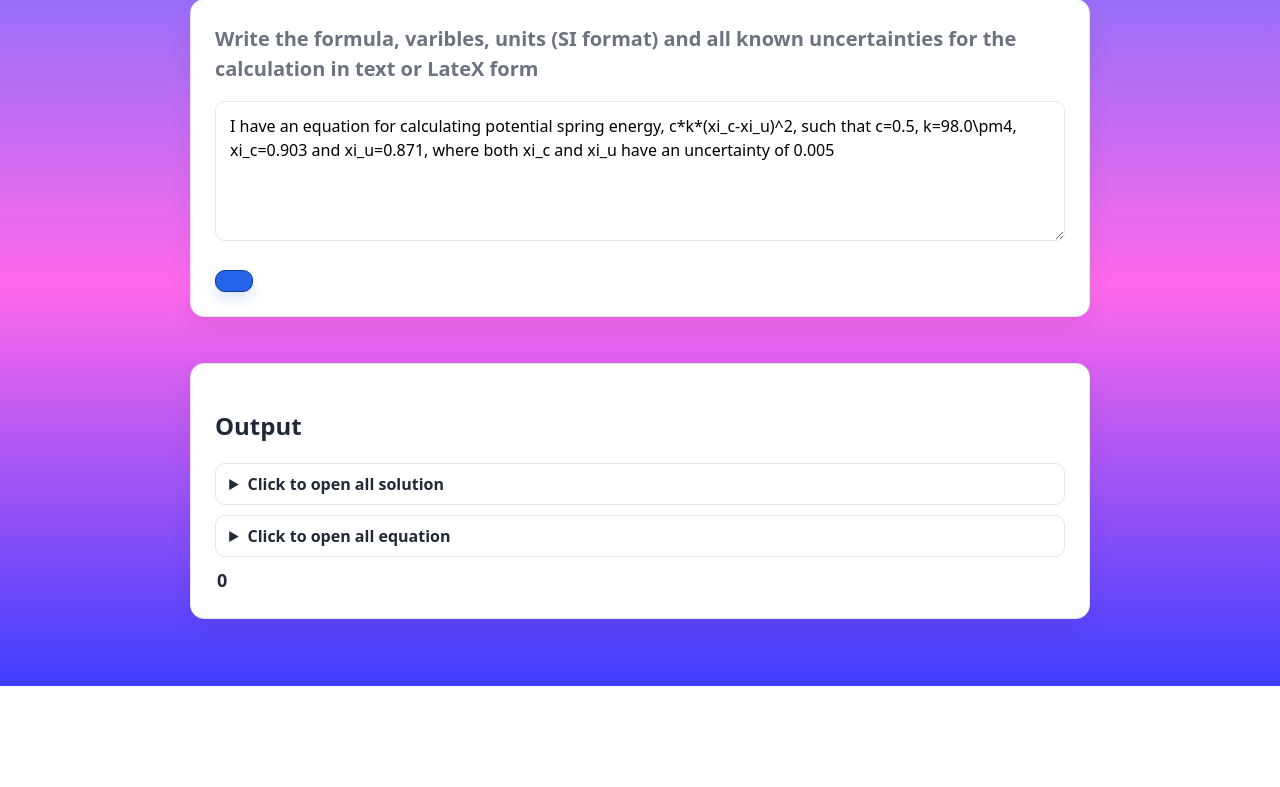
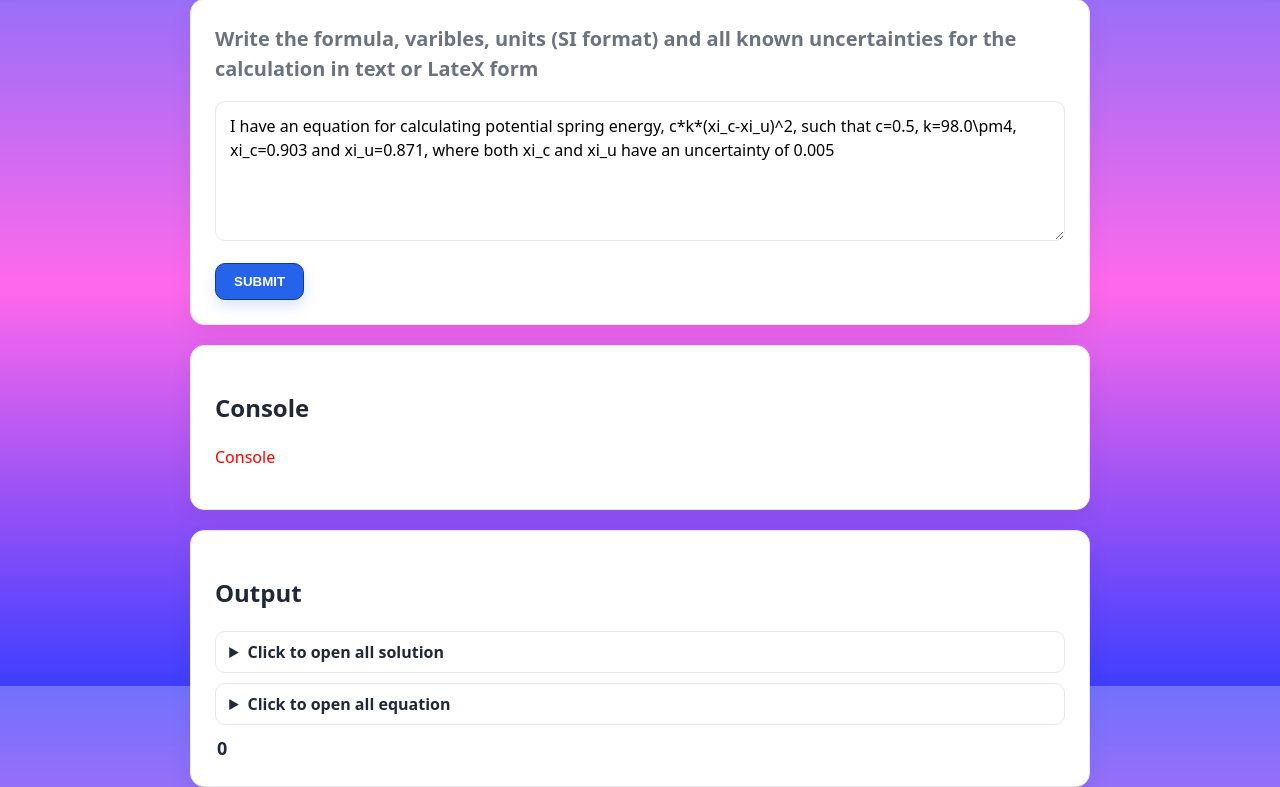
Before and after one commit to ImNotJahan/Emberhacks2025, a Flask app: page / in a window 1280 px wide. Shown: the part 114-901 px from the top of the page. Before the commit the page ends 800 px from the top, so only its background shows below. Run offline with Flask 3, Linux system fonts and the light colour scheme; parts of the project's set-up code (start-up, migrations or seed data) failed here and were passed over.

Commit message:
Waiting is done

```diff
--- a/app.py
+++ b/app.py
@@ -7,6 +7,7 @@ import json
 
 app = Flask(__name__)
 manager = RequestsManager()
+console_txt = "Console"
 
 @app.route("/")
 def home(): #Sets the website
@@ -21,8 +22,8 @@ def getInput():
     print(value)
     print(solution)
     print(equation)
-
-    payload = {"val": value, "sol": solution, "equ": equation}
+    console_txt = "Done!"
+    payload = {"val": value, "sol": solution, "equ": equation, "console": console_txt}
 
     return Response(
         json.dumps(payload, ensure_ascii=False),
--- a/static/script.js
+++ b/static/script.js
@@ -1,6 +1,7 @@
 document.getElementById("Btn_input").addEventListener("click", async () => {
   const input = document.getElementById("input").value;
-
+  isWaiting = false
+  document.getElementById("console").innerHTML = "Waiting!";
   //Sends the input
   const response = await fetch("/getInput", {
     method: "POST",
@@ -11,5 +12,6 @@ document.getElementById("Btn_input").addEventListener("click", async () => {
   document.getElementById("sol").innerHTML = data.sol;//Prints out the values
   document.getElementById("equ").innerHTML = data.equ;//Prints out the values
   document.getElementById("val").innerHTML = data.val;//Prints out the values
+  document.getElementById("console").innerHTML = data.console;//Prints out the values
   console.log(data)
 });
--- a/static/styles.css
+++ b/static/styles.css
@@ -33,7 +33,9 @@ body {
   display: flex;
   flex-direction: column;
 }
-
+#console{
+  color: red;
+}
 /* Center the main content and give it breathing room */
 main {
   width: min(900px, 92vw);
--- a/templates/index.html
+++ b/templates/index.html
@@ -20,12 +20,14 @@
           <textarea id="input" placeholder="Enter your input:">I have an equation for calculating potential spring energy, c*k*(xi_c-xi_u)^2, such that c=0.5, k=98.0\pm4, xi_c=0.903 and xi_u=0.871, where both xi_c and xi_u have an uncertainty of 0.005</textarea>
         </div>
         <div>
-          <button type = "submit" id="Btn_input">
+          <button type = "submit" id="Btn_input">SUBMIT</button>
         </div>
       </div>
     </section>
-
-    <p id="responseText"></p>
+    <section>
+      <h2>Console</h2>
+      <p id = "console">Console</p>
+    </section>
     <section>
       <h2>Output</h2>
       <details>
```
